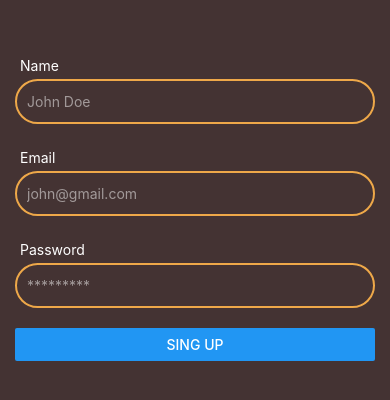
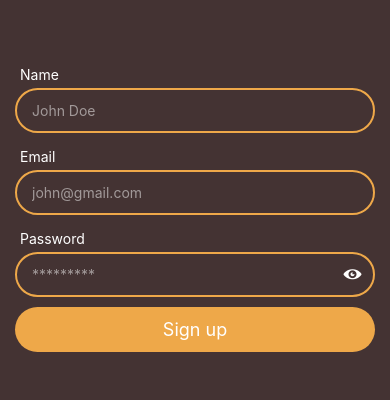
Before and after one commit to Chakravarthy-E/MusicSync, a React Native app in the folder client/: screen /SignUp in a window 390 px wide. Shown: the part 216-616 px from the top of the page. Built offline with nearby package versions, Linux system fonts and the light colour scheme.

Commit message:
Sign up created

```diff
--- a/client/babel.config.js
+++ b/client/babel.config.js
@@ -11,9 +11,10 @@ module.exports = {
           '@utils': './src/utils',
           '@views': './src/views',
           '@ui': './src/ui',
-          'src': './src',
+          src: './src',
         },
       },
     ],
+    ['react-native-reanimated/plugin'],
   ],
 };
--- a/client/src/components/AuthInputField.tsx
+++ /dev/null
@@ -1,56 +0,0 @@
-import AppInput from '@ui/AppInput';
-import colors from '@utils/colors';
-import React, {FC} from 'react';
-import {
-  View,
-  StyleSheet,
-  Text,
-  TextInputProps,
-  StyleProp,
-  ViewStyle,
-} from 'react-native';
-
-interface Props {
-  label?: string;
-  placeholder?: string;
-  keyboardType?: TextInputProps['keyboardType'];
-  autoCapitalize?: TextInputProps['autoCapitalize'];
-  secureTextEntry?: boolean;
-  containerStyle?: StyleProp<ViewStyle>;
-  onChange?: (text: string) => void;
-}
-
-const AuthInputField: FC<Props> = props => {
-  const {
-    label,
-    placeholder,
-    keyboardType,
-    autoCapitalize,
-    secureTextEntry,
-    containerStyle,
-    onChange,
-  } = props;
-
-  return (
-    <View style={[styles.container, containerStyle]}>
-      <Text style={styles.label}>{label}</Text>
-      <AppInput
-        placeholder={placeholder}
-        keyboardType={keyboardType}
-        autoCapitalize={autoCapitalize}
-        secureTextEntry={secureTextEntry}
-        onChangeText={onChange}
-      />
-    </View>
-  );
-};
-
-const styles = StyleSheet.create({
-  container: {},
-  label: {
-    color: colors.CONSTRAST,
-    padding: 5,
-  },
-});
-
-export default AuthInputField;
--- /dev/null
+++ b/client/src/components/form/AuthInputField.tsx
@@ -0,0 +1,129 @@
+import AppInput from '@ui/AppInput';
+import colors from '@utils/colors';
+import {useFormikContext} from 'formik';
+import React, {FC, ReactNode, useEffect} from 'react';
+import Icon from 'react-native-vector-icons/AntDesign';
+
+import {
+  View,
+  StyleSheet,
+  Text,
+  TextInputProps,
+  StyleProp,
+  ViewStyle,
+  Pressable,
+} from 'react-native';
+
+import Animated, {
+  useAnimatedStyle,
+  useSharedValue,
+  withSequence,
+  withSpring,
+  withTiming,
+} from 'react-native-reanimated';
+
+interface Props {
+  name: string;
+  label?: string;
+  placeholder?: string;
+  keyboardType?: TextInputProps['keyboardType'];
+  autoCapitalize?: TextInputProps['autoCapitalize'];
+  secureTextEntry?: boolean;
+  containerStyle?: StyleProp<ViewStyle>;
+  rightIcon?: ReactNode;
+  onRightIconPress?(): void;
+}
+
+const AuthInputField: FC<Props> = props => {
+  const inputTransformValue = useSharedValue(0);
+  const {handleChange, values, errors, handleBlur, touched} = useFormikContext<{
+    [key: string]: string;
+  }>();
+
+  const {
+    label,
+    placeholder,
+    keyboardType,
+    autoCapitalize,
+    secureTextEntry,
+    containerStyle,
+    name,
+    rightIcon,
+    onRightIconPress
+  } = props;
+
+  const errorMsg = touched[name] && errors[name] ? errors[name] : '';
+
+  const shakeUI = () => {
+    inputTransformValue.value = withSequence(
+      withTiming(-10, {duration: 50}),
+      withSpring(0, {
+        damping: 8,
+        mass: 0.5,
+        stiffness: 1000,
+        restDisplacementThreshold: 0.1,
+      }),
+    );
+  };
+
+  const inputStyle = useAnimatedStyle(() => {
+    return {
+      transform: [{translateX: inputTransformValue.value}],
+    };
+  });
+
+  useEffect(() => {
+    if (errorMsg) shakeUI();
+  }, [errorMsg]);
+
+  return (
+    <Animated.View style={[containerStyle, inputStyle]}>
+      <View style={styles.labelContainer}>
+        <Text style={styles.label}>{label}</Text>
+        <Text style={styles.errorMsg}>{errorMsg}</Text>
+      </View>
+      <View>
+        <AppInput
+          placeholder={placeholder}
+          keyboardType={keyboardType}
+          autoCapitalize={autoCapitalize}
+          secureTextEntry={secureTextEntry}
+          onChangeText={handleChange(name)}
+          value={values[name]}
+          onBlur={handleBlur(name)}
+        />
+        {rightIcon ? (
+          <Pressable onPress={onRightIconPress} style={styles.rightIcon}>
+            {rightIcon}
+          </Pressable>
+        ) : null}
+      </View>
+    </Animated.View>
+  );
+};
+
+const styles = StyleSheet.create({
+  labelContainer: {
+    flexDirection: 'row',
+    alignItems: 'center',
+    justifyContent: 'space-between',
+    padding: 5,
+  },
+  label: {
+    color: colors.CONSTRAST,
+  },
+  errorMsg: {
+    color: colors.ERROR,
+  },
+  rightIcon: {
+    width: 45,
+    height: 45,
+    position: 'absolute',
+    top: 0,
+    right: 0,
+    justifyContent: 'center',
+    alignItems: 'center',
+  },
+});
+
+export default AuthInputField;
--- /dev/null
+++ b/client/src/components/form/SubmitBtn.tsx
@@ -0,0 +1,19 @@
+import {useFormikContext} from 'formik';
+import React, {FC} from 'react';
+import {StyleSheet, Button} from 'react-native';
+import AppButton from '@ui/AppButton';
+
+interface Props {
+  title: string;
+}
+
+const SubmitBtn: FC<Props> = props => {
+  const {handleSubmit} = useFormikContext();
+  return <AppButton onPress={handleSubmit} title={props.title} />;
+};
+
+const styles = StyleSheet.create({
+  container: {},
+});
+
+export default SubmitBtn;
--- /dev/null
+++ b/client/src/components/form/index.tsx
@@ -0,0 +1,22 @@
+import {Formik, FormikHelpers} from 'formik';
+import React, {ReactNode} from 'react';
+
+interface Props<T> {
+  initialValues: any;
+  validationSchema: any;
+  onSubmit(values: T, formikHelpers: FormikHelpers<T>): void;
+  children: ReactNode;
+}
+
+const Form = <T extends object>(props: Props<T>) => {
+  return (
+    <Formik
+      onSubmit={props.onSubmit}
+      initialValues={props.initialValues}
+      validationSchema={props.validationSchema}>
+      {props.children}
+    </Formik>
+  );
+};
+
+export default Form;
--- /dev/null
+++ b/client/src/ui/AppButton.tsx
@@ -0,0 +1,33 @@
+import colors from '@utils/colors';
+import React, {FC} from 'react';
+import {Pressable, StyleSheet, Text} from 'react-native';
+
+interface Props {
+  title: string;
+  onPress?: void;
+}
+
+const AppButton: FC<Props> = ({title, onPress}) => {
+  return (
+    <Pressable onPress={onPress} style={styles.container}>
+      <Text style={styles.title}>{title}</Text>
+    </Pressable>
+  );
+};
+
+const styles = StyleSheet.create({
+  container: {
+    width: '100%',
+    height: 45,
+    backgroundColor: colors.SECONDARY,
+    alignItems: 'center',
+    justifyContent: 'center',
+    borderRadius: 25,
+  },
+  title: {
+    color: colors.CONSTRAST,
+    fontSize: 18,
+  },
+});
+
+export default AppButton;
--- a/client/src/ui/AppInput.tsx
+++ b/client/src/ui/AppInput.tsx
@@ -21,7 +21,7 @@ const styles = StyleSheet.create({
     height: 45,
     borderRadius: 25,
     color: colors.CONSTRAST,
-    padding: 10,
+    padding: 15,
   },
 });
 
--- a/client/src/views/auth/SignUp.tsx
+++ b/client/src/views/auth/SignUp.tsx
@@ -1,54 +1,78 @@
-import AuthInputField from '@components/AuthInputField';
+import React, {FC} from 'react';
+import * as yup from 'yup';
+import {View, SafeAreaView, StyleSheet, Button} from 'react-native';
 import colors from '@utils/colors';
-import React, {FC, useState} from 'react';
-import {View, SafeAreaView, StyleSheet, Button} from 'react-native';
+import AuthInputField from '@components/form/AuthInputField';
+import Form from '@components/form';
+import SubmitBtn from '@components/form/SubmitBtn';
+import Icon from 'react-native-vector-icons/Entypo';
+
+const signupSchema = yup.object({
+  name: yup
+    .string()
+    .trim('Name is missing')
+    .min(3, 'Invalid name')
+    .required('Name is required'),
+  email: yup
+    .string()
+    .trim('Name is missing')
+    .email('Invalid email')
+    .required('Email is required'),
+  password: yup
+    .string()
+    .trim('Password is missing')
+    .min(8, 'Password is too short')
+    .matches(
+      /^(?=.*[a-zA-Z])(?=.*\d)(?=.*[!@#\$%\^&\*])[a-zA-Z\d!@#\$%\^&\*]+$/,
+      'Password is too simple!',
+    )
+    .required('Password is required'),
+});
 
 interface Props {}
 
-const SignUp: FC<Props> = props => {
-  const [userInfo, setuserInfo] = useState({
+const initialValues = {
   name: '',
   email: '',
   password: '',
-  });
+};
 
+const SignUp: FC<Props> = props => {
   return (
     <SafeAreaView style={styles.container}>
+      <Form
+        onSubmit={values => {
+          console.log(values);
+        }}
+        initialValues={initialValues}
+        validationSchema={signupSchema}>
         <View style={styles.formContainer}>
           <AuthInputField
+            name="name"
             placeholder="John Doe"
             label="Name"
             containerStyle={styles.marginBottom}
-          onChange={text => {
-            setuserInfo({...userInfo, name: text});
-          }}
           />
           <AuthInputField
+            name="email"
             placeholder="john@gmail.com"
             label="Email"
             keyboardType="email-address"
             containerStyle={styles.marginBottom}
-          onChange={text => {
-            setuserInfo({...userInfo, email: text});
-          }}
           />
           <AuthInputField
+            name="password"
             placeholder="*********"
             label="Password"
             autoCapitalize="none"
             secureTextEntry
             containerStyle={styles.marginBottom}
-          onChange={text => {
-            setuserInfo({...userInfo, password: text});
-          }}
+            rightIcon={<Icon name="eye" color="white" size={18} />}
+            onRightIconPress
           />
-        <Button
-          title="Sing up"
-          onPress={() => {
-            console.log(userInfo);
-          }}
-        />
+          <SubmitBtn title="Sign up" />
         </View>
+      </Form>
     </SafeAreaView>
   );
 };
@@ -65,7 +89,7 @@ const styles = StyleSheet.create({
     paddingHorizontal: 15,
   },
   marginBottom: {
-    marginBottom: 20,
+    marginBottom: 10,
   },
 });
 
```
Also changed, not shown: client/package.json (+6 -1 lines), 3 other files (tests, documents, lock files or other folders). Lines whose indentation alone changed are shown as unchanged.
